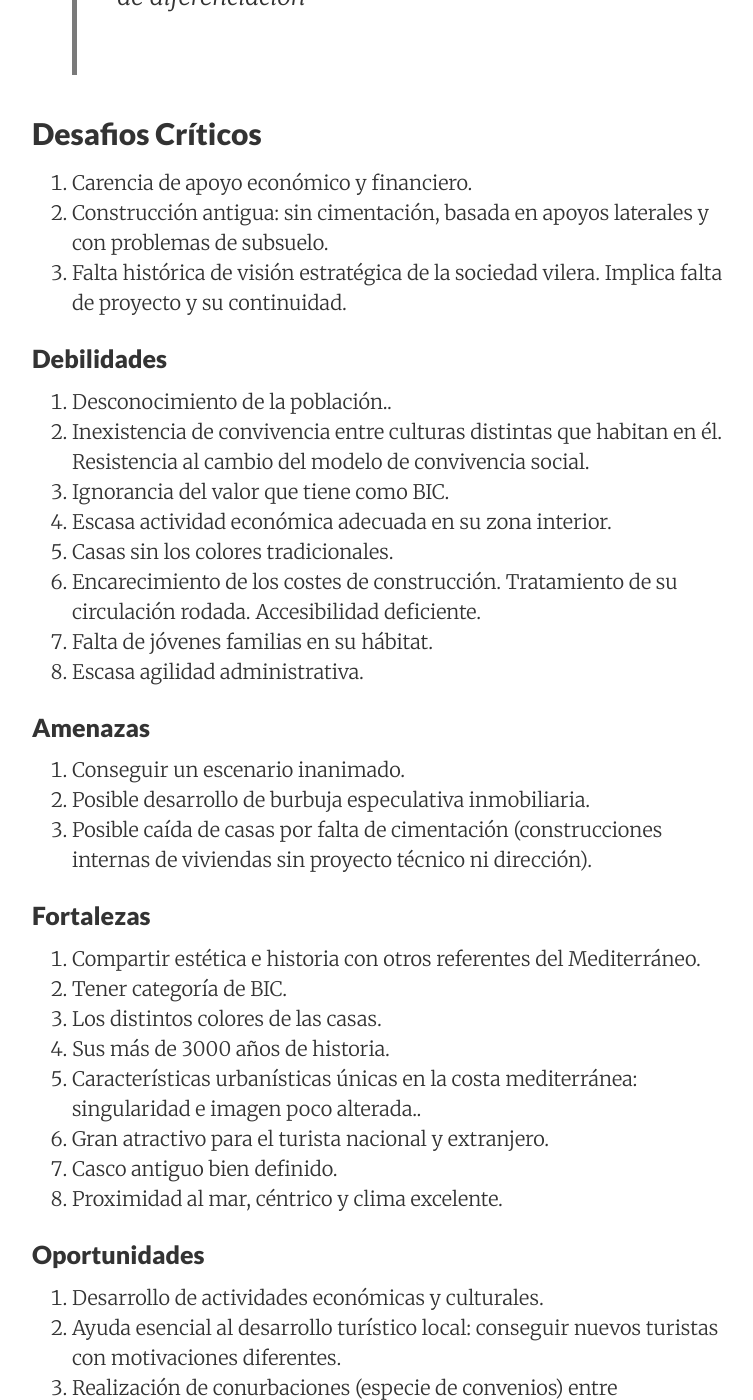
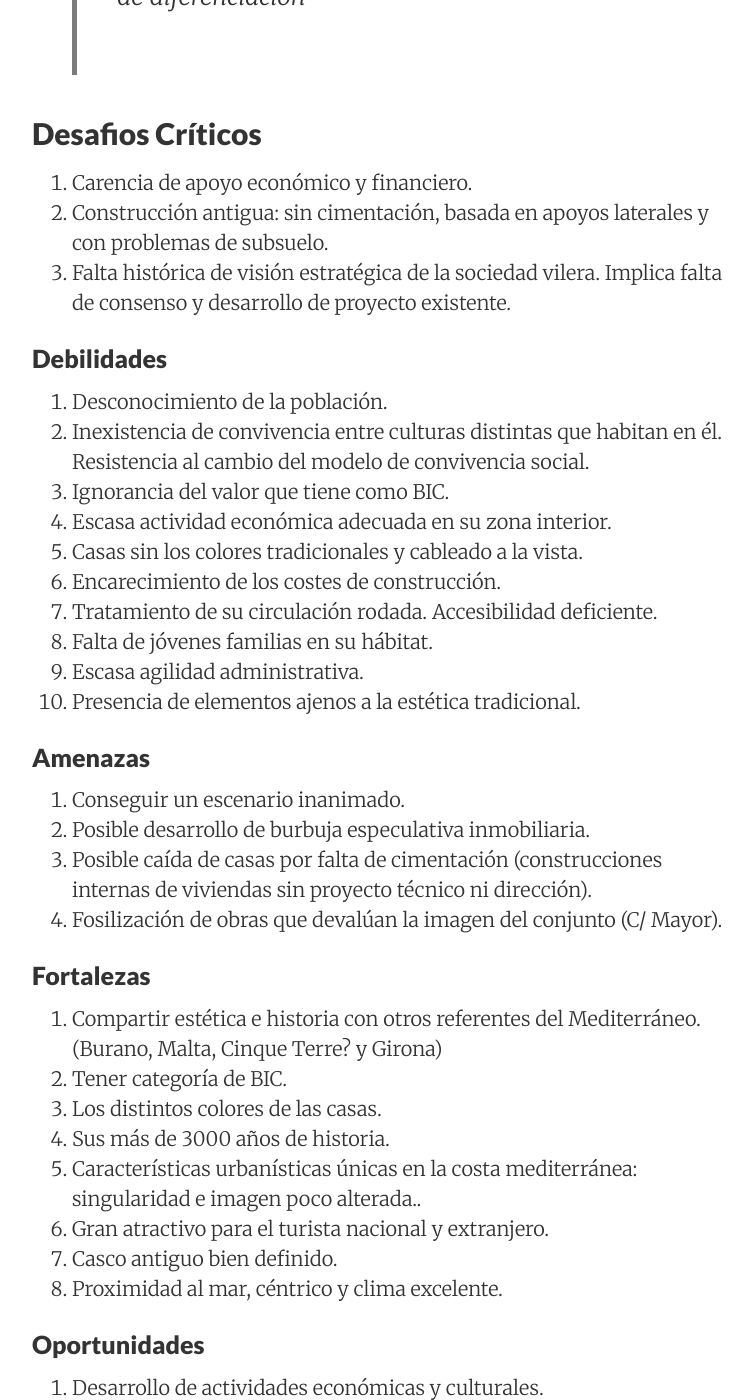
Before and after one commit to mortjac/equi, a Jekyll site: the page built from _posts/2016-05-23-ideas-estrategicas.md, in a window 1280 px wide and 1400 px high, scrolled down 1543 px. Shown: the whole window, without its empty margins (258-1011 px from the left). Built offline with Jekyll 4.4.1, drawn with Linux system fonts in a browser that asks for light colours; nearby versions of some CDN libraries; some of the changed text lies outside the part shown.

Commit message:
Cambios del plan
Comentarios de Paula incluida.
He quitado espacios etc.
Hemos cambiado el orden de algunos apartados.

```diff
--- a/_posts/2016-05-23-ideas-estrategicas.md
+++ b/_posts/2016-05-23-ideas-estrategicas.md
@@ -28,31 +29,33 @@ Así convertirlo en el mayor aliciente para el fomento y promoción turística d
 
 ## Desafios Críticos
 
-1.  Carencia de apoyo económico y financiero.
+1. Carencia de apoyo económico y financiero.
 2. Construcción antigua: sin cimentación, basada en apoyos laterales y con problemas de subsuelo.
-3.  Falta histórica de visión estratégica de la sociedad vilera.  Implica falta de proyecto y su continuidad.
+3. Falta histórica de visión estratégica de la sociedad vilera. Implica falta de consenso y desarrollo de proyecto existente.
 
 ### Debilidades
 
-1. Desconocimiento de la población..
-2. Inexistencia de convivencia entre culturas distintas que habitan en él.  Resistencia al cambio del modelo de convivencia social.
+1. Desconocimiento de la población.
+2. Inexistencia de convivencia entre culturas distintas que habitan en él. Resistencia al cambio del modelo de convivencia social.
 3. Ignorancia del valor que tiene como BIC.
 4. Escasa actividad económica adecuada en su zona interior.
-5. Casas sin los colores tradicionales.
+5. Casas sin los colores tradicionales y cableado a la vista.
 6. Encarecimiento de los costes de construcción.
-Tratamiento de su circulación rodada. Accesibilidad deficiente.
-7. Falta de jóvenes familias en su hábitat.
-8. Escasa agilidad administrativa.
+7. Tratamiento de su circulación rodada. Accesibilidad deficiente.
+8. Falta de jóvenes familias en su hábitat.
+9. Escasa agilidad administrativa.
+10. Presencia de elementos ajenos a la estética tradicional.
 
 ### Amenazas
 
 1. Conseguir un escenario inanimado.
 2. Posible desarrollo de burbuja especulativa inmobiliaria.
 3. Posible caída de casas por falta de cimentación (construcciones internas de viviendas sin proyecto técnico ni dirección).
+4. Fosilización de obras que devalúan la imagen del conjunto (C/ Mayor).
 
 ### Fortalezas
 
-1. Compartir estética e historia con otros referentes del Mediterráneo.
+1. Compartir estética e historia con otros referentes del Mediterráneo. (Burano, Malta, Cinque Terre? y Girona)
 2. Tener categoría de BIC.
 3. Los distintos colores de las casas.
 4. Sus más de 3000 años de historia.
@@ -66,12 +69,13 @@ Tratamiento de su circulación rodada. Accesibilidad deficiente.
 1. Desarrollo de actividades económicas y culturales.
 2. Ayuda  esencial al desarrollo turístico local: conseguir nuevos turistas con motivaciones diferentes.
 3. Realización de conurbaciones (especie de convenios) entre poblaciones colindantes. Especial aportación del casco antiguo.
+4. Incrementar el patrimonio. Recuperacion del viejo pozo de San Vicente.
 
 ## Planes De Acción
 
 ### Ante Desafios Críticos
 
-1.  Creación de una concejalía específica del Casco Antiguo.
+1.  Creación de una concejalía específica del Casco Antiguo. (Puede esta en el plan especial)
 2.  Plan de búsqueda de financiación externa ( Social,  Consejería, Gobierno, Unión Europea) para afrontar los problemas de construcción antigua y subsuelo.
 3.  Estudio geológico del subsuelo.
 4.  Informe arquitectónico de la estructura de las casas.
@@ -80,18 +84,18 @@ Tratamiento de su circulación rodada. Accesibilidad deficiente.
 
 ### Eliminar Debilidades
 
-1.  Definir y hacer una o varias “casa típica” (municipal).
-2.  Plan de actividades artísticas y culturales.
-3.  Partida presupuestaria municipal anual para remozar casas y fachadas.
-4.  Fomento y ayuda a la instalación de actividades artesanas.
+1.  Partida presupuestaria municipal anual para remozar casas y fachadas.
+2.  Fomento y ayuda a la instalación de actividades artesanas.
+3.  Plan de actividades artísticas y culturales.
+4.  Definir y hacer una o varias “casa típica” (municipal).
 5.  Ubicación y mantenimiento de centros institucionales en el lugar.
 6.  Realización de comidas/cenas de convivencia: con vileros, noruegos, gitanos, ingleses, etc).
 
 ### Anular Amenazas
 
 1.  Ejecución de la actividad “camas calientes”.
-2.  Definición de una hoja de ruta para la inspección de viviendas.
-3.  Coordinación entre las agencias inmobiliarias y las hoteleras.
+2.  Coordinación entre las agencias inmobiliarias y las hoteleras.
+3.  Definición de una hoja de ruta para la inspección de viviendas.
 
 ### Incrementar Fortalezas
 
```
Also changed, not shown: other parts of _posts/2016-05-23-ideas-estrategicas.md (+3 -2 lines).
